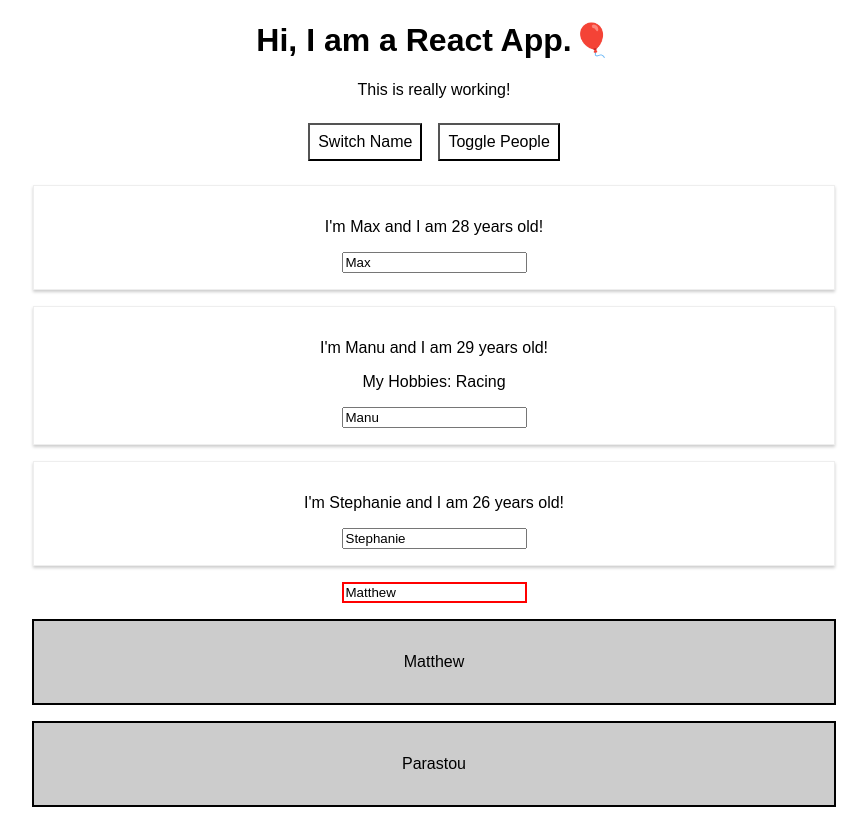
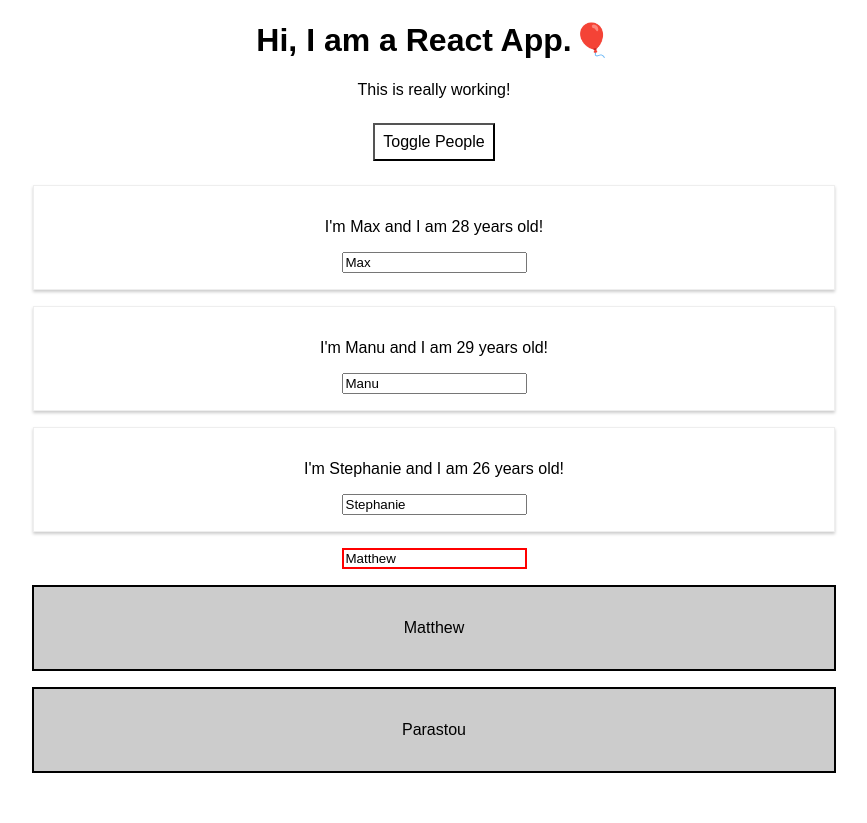
Before and after one commit to Parastou63/React-Learning, a React (Create React App) app in the folder react-complete-guide/: page / in a window 1280 px wide. Both pictures are taken after a click on the button "Toggle People". Shown: the whole page, without its empty margins (206-1073 px from the left). After the commit the page ends 800 px from the top, so only its background shows below. Built offline with nearby package versions, Linux system fonts and the light colour scheme.

Commit message:
React-Learning: Dynamic Person Component Display
this.state.people is now mapped to a Person component. A key, id, is included to the 'people' object which is then used as a key for the Person component.
deletPersonHandler is added to remove a person from this.state.people

```diff
--- a/react-complete-guide/src/App.js
+++ b/react-complete-guide/src/App.js
@@ -8,9 +8,9 @@ import UserOutput from './BaseSyntaxAssignment/UserOutput/UserOutput';
 class App extends Component {
   state = {
     people: [
-      { name: 'Max', age: 28 },
-      { name: 'Manu', age: 29 },
-      { name: 'Stephanie', age: 26 }
+      { id: 1, name: 'Max', age: 28 },
+      { id: 2, name: 'Manu', age: 29 },
+      { id: 3, name: 'Stephanie', age: 26 }
     ],
     otherState: 'some other value',
     useroutputs: [
@@ -20,18 +20,29 @@ class App extends Component {
     showPeople: false
   }
 
-  switchNameHandler = (newName) => {
-    //console.log('Was clicked!');
-    //DON'T DO THID: this.state.people[0].name = 'Maximilian';
-    this.setState({
-      people: [
-        { name: newName, age: Math.floor(Math.random() * 30) },
-        { name: 'Manu', age: Math.floor(Math.random() * 30) },
-        { name: 'Stephanie', age: Math.floor(Math.random() * 30) }
-      ]
-    })
-  }
-  nameChangeHandler = (event) => {
+  // switchNameHandler = (newName) => {
+  //   //console.log('Was clicked!');
+  //   //DON'T DO THID: this.state.people[0].name = 'Maximilian';
+  //   this.setState({
+  //     people: [
+  //       { name: newName, age: Math.floor(Math.random() * 30) },
+  //       { name: 'Manu', age: Math.floor(Math.random() * 30) },
+  //       { name: 'Stephanie', age: Math.floor(Math.random() * 30) }
+  //     ]
+  //   })
+  // }
+  nameChangedHandler = (event, id) => {
+    const personIndex = this.state.people.findIndex(p => {
+      return p.id === id;
+    });
+
+    const person = {
+      ...this.state.people[personIndex]
+    };
+    //const person = Object.assign({}, this.state.people[personIndex]);
+    person.name = event.target.value;
+    const people = [...this.state.people];
+    people[personIndex] = people;
     this.setState({
       people: [
         { name: 'Max', age: Math.floor(Math.random() * 30) },
@@ -59,6 +70,14 @@ class App extends Component {
     })
   }
 
+  deletePersonHandler = (personIndex) => {
+    //const people = this.state.people;
+    //const people = this.state.people.slice(); //slice copies arrays
+    const people = [...this.state.people]; //spread works in ES6 to copy objects or arrays
+    people.splice(personIndex, 1);
+    this.setState({ people: people });
+  }
+
   render() {
     const style = {
       backgroundColor: 'white',
@@ -74,18 +93,27 @@ class App extends Component {
     if (this.state.showPeople) {
       people = (
         <div>
-          <Person
+          {this.state.people.map((person, index) => {
+            return <Person
+              click={() => this.deletePersonHandler(index)}
+              name={person.name}
+              age={person.age}
+              key={person.id}
+              changed={(event) => this.nameChangedHandler(event, person.id)}
+            />
+          })}
+          {/* <Person
             name={this.state.people[0].name}
             age={this.state.people[0].age} />
           <Person
             name={this.state.people[1].name}
             age={this.state.people[1].age}
             click={this.switchNameHandler.bind(this, 'Max!')}
-            changed={this.nameChangeHandler}
+            changed={this.nameChangedHandler}
           >My Hobbies: Racing</Person>
           <Person
             name={this.state.people[2].name}
-            age={this.state.people[2].age} />
+            age={this.state.people[2].age} /> */}
         </div>
       );
     }
@@ -93,8 +121,8 @@ class App extends Component {
       <div className="App">
         <h1>Hi, I am a React App.🎈</h1>
         <p>This is really working!</p>
-        <button style={style}
-          onClick={() => { this.switchNameHandler('Maximilian!!') }}>Switch Name</button>
+        {/* <button style={style}
+          onClick={() => { this.switchNameHandler('Maximilian!!') }}>Switch Name</button> */}
         <button style={style}
           onClick={this.togglePeopleHandler}>Toggle People</button>
         {people}
```
